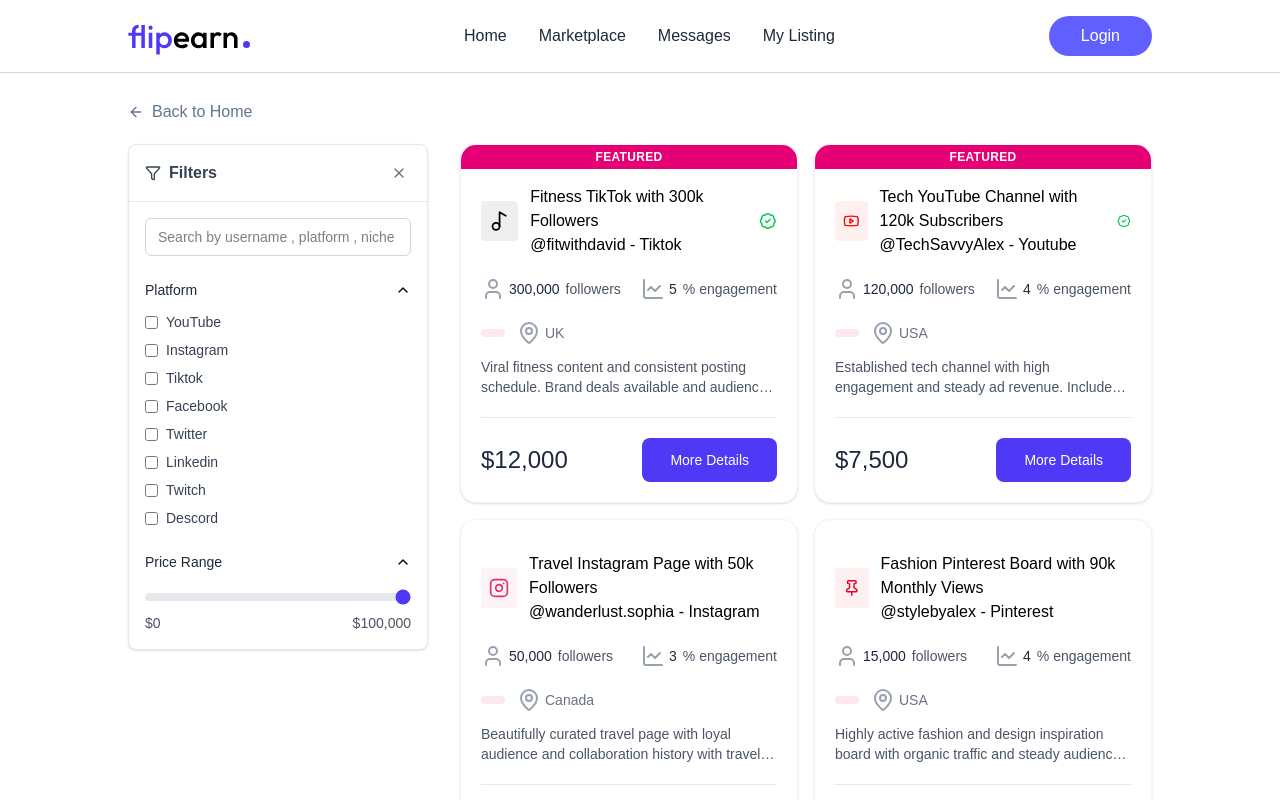
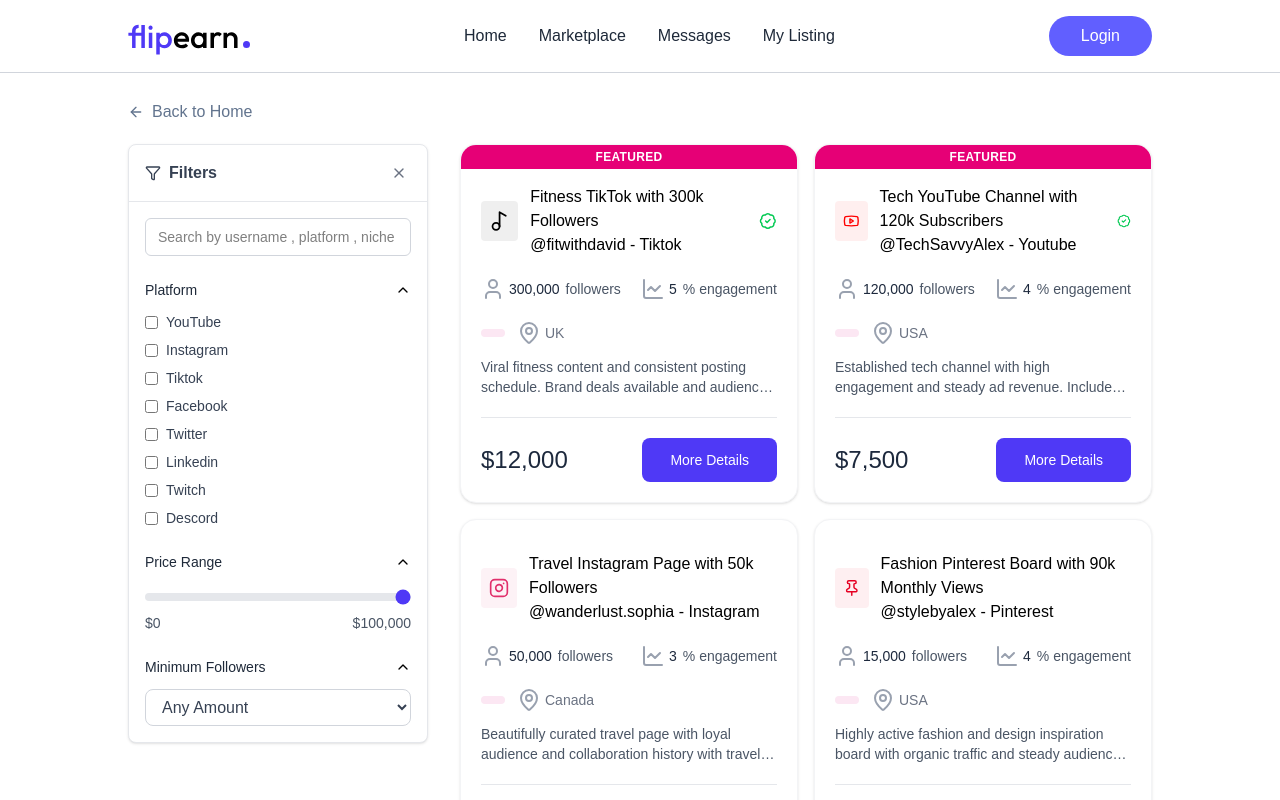
Before and after one commit to yeasin5060/flipEarn, a React (Vite) app in the folder client/: page /marketplace in a window 1280 px wide. Shown: the top 800 px of the page. Built offline with nearby package versions, Linux system fonts and the light colour scheme; no server answers.

Commit message:
add the minimum folloewrs filter

```diff
--- a/client/src/components/FilterSidebar.jsx
+++ b/client/src/components/FilterSidebar.jsx
@@ -106,6 +106,27 @@ const FilterSidebar = ({showFilterphone,setShowFilterPhone,filters , setFilters}
             </div>
           )}
         </div>
+         {/*Followers Range */}
+        <div>
+          <button onClick={()=> toggleSection('followers')} className='flex items-center justify-between w-full mb-3'>
+            <label className='text-sm font-medium text-gray-800'>Minimum Followers</label>
+            <ChevronDown className={`size-4 transition-transform ${expandedSection.followers ? 'rotate-180':''}`}/>
+          </button>
+          {expandedSection.followers && (
+            <select
+            value={filters.minFolowers?.toString() || '0'}
+            onChange={(e)=> onFiltersChenge({...filters , minFolowers : parseInt(e.target.value) || 0 })}
+            className='w-full px-3 py-2 border border-gray-300 rounded-lg text-gray-700 outline-indigo-500'>
+              <option value='0'>Any Amount</option>
+              <option value='1000'>1K+</option>
+              <option value='10000'>10K+</option>
+              <option value='50000'>50K+</option>
+              <option value='100000'>100K+</option>
+              <option value='500000'>500K+</option>
+              <option value='1000000'>1M+</option>
+            </select>
+          )}
+        </div>
       </div>
     </div>
   )
```
